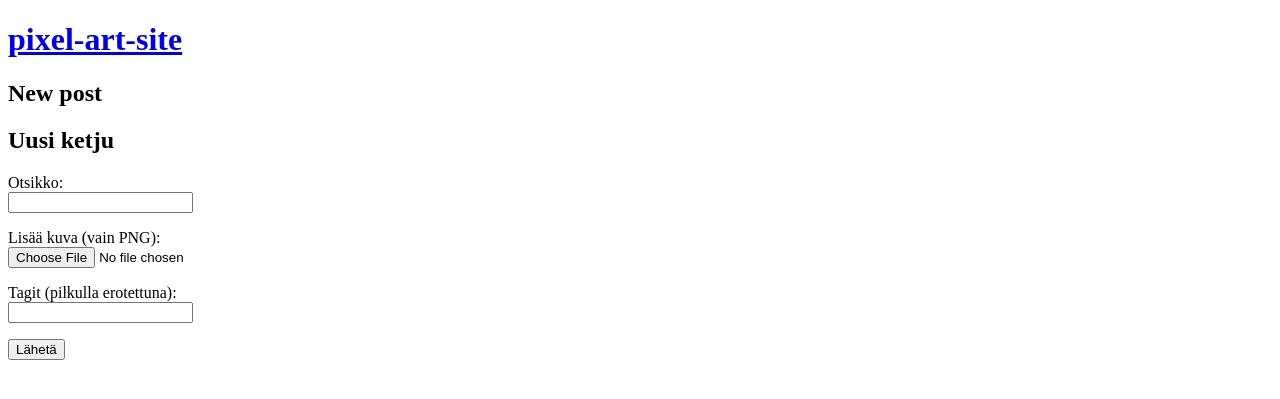
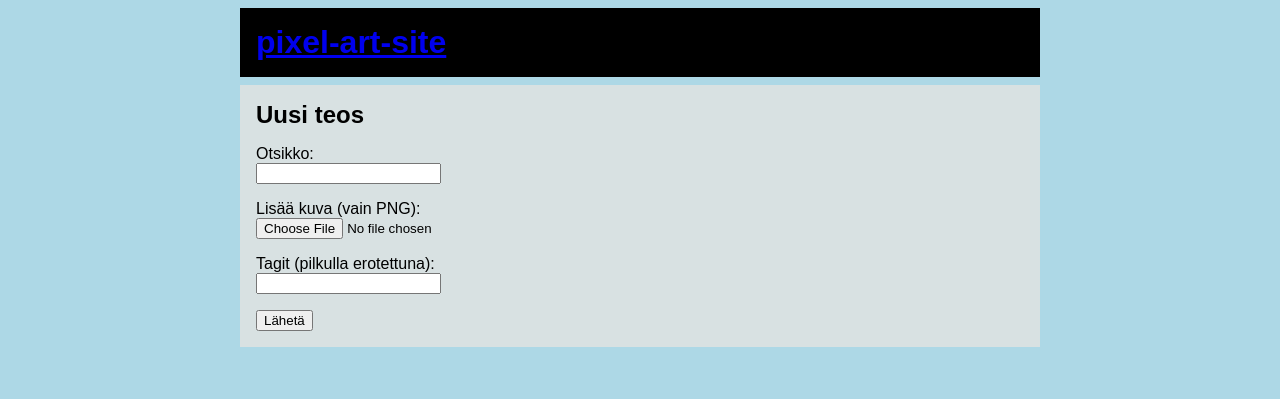
Before and after one commit to Feycry/pixel-art-site, a Flask app: page /submit in a window 1280 px wide. Shown: the top 399 px of the page. Run offline with Flask 3, Linux system fonts and the light colour scheme; the visitor is signed in with stand-in values (Sample User, id 1).

Commit message:
Added basic css

```diff
--- /dev/null
+++ b/static/main.css
@@ -0,0 +1,48 @@
+body {
+    margin: auto;
+    max-width: 50em;
+    font-family: sans-serif;
+    background-color: lightblue;
+}
+
+h1, h2 {
+    margin: 0;
+}
+
+
+.header {
+    background-color: black;
+    color: red;
+    padding: 1em;
+    margin: 0.5em 0;
+}
+
+.nav {
+    background-color: lightgrey;
+    padding: 0.5em;
+    margin: 0.5em 0;
+}
+
+.content {
+    background-color: rgb(216, 225, 226);
+    padding: 1em;
+    margin: 0.5em 0;
+}
+
+.art {
+    background-color: rgb(216, 225, 226);
+    padding: 1em;
+    margin: 0.5em 0;
+}
+
+.comment {
+    border: 2px solid black;
+    margin: 1em;
+    padding: 0.2em 0.5em;
+}
+
+.new_comment {
+    border: 2px solid rgb(206, 129, 129);
+    margin: 1em;
+    padding: 0.2em 0.5em;
+}
--- a/templates/edit.html
+++ b/templates/edit.html
@@ -2,11 +2,16 @@
 <html>
 
 <head>
+  <link rel="stylesheet" href="/static/main.css">
   <title>Viestin muokkaus</title>
 </head>
 
 <body>
+  <div class="header">
     <h1><a href="/">pixel-art-site</a></h1>
+  </div>
+
+  <div class="content">
     <h2>Viestin muokkaus</h2>
 
     {% for message in get_flashed_messages() %}
@@ -23,6 +28,7 @@
       </p>
       <input type="submit" value="Lähetä" />
     </form>
+  </div>
 </body>
 
 </html>
--- a/templates/login.html
+++ b/templates/login.html
@@ -2,11 +2,16 @@
 <html>
 
 <head>
+  <link rel="stylesheet" href="/static/main.css">
   <title>Kirjaudu sisään</title>
 </head>
 
 <body>
+  <div class="header">
     <h1><a href="/">pixel-art-site</a></h1>
+  </div>
+
+  <div class="content">
     <h2>Kirjaudu sisään</h2>
 
     {% for message in get_flashed_messages() %}
@@ -33,6 +38,7 @@
     <p>
       <a href="/">Etusivulle</a>
     </p>
+  </div>
 </body>
 
 </html>
--- a/templates/register.html
+++ b/templates/register.html
@@ -2,11 +2,16 @@
 <html>
 
 <head>
+  <link rel="stylesheet" href="/static/main.css">
   <title>Luo tunnus</title>
 </head>
 
 <body>
+  <div class="header">
     <h1><a href="/">pixel-art-site</a></h1>
+  </div>
+
+  <div class="content">
     <h2>Luo tunnus</h2>
 
     {% for message in get_flashed_messages() %}
@@ -36,6 +41,7 @@
     <p>
       <a href="/">Etusivulle</a>
     </p>
+  </div>
 </body>
 
 </html>
--- a/templates/remove.html
+++ b/templates/remove.html
@@ -2,11 +2,16 @@
 <html>
 
 <head>
+  <link rel="stylesheet" href="/static/main.css">
   <title>Viestin poisto</title>
 </head>
 
 <body>
+  <div class="header">
     <h1><a href="/">pixel-art-site</a></h1>
+  </div>
+
+  <div class="content">
     <h2>Viestin poisto</h2>
 
     {% for message in get_flashed_messages() %}
@@ -23,6 +28,7 @@
       <input type="submit" name="continue" value="Jatka" />
       <input type="submit" name="cancel" value="Peruuta" />
     </form>
+  </div>
 </body>
 
 </html>
--- a/templates/submit.html
+++ b/templates/submit.html
@@ -2,12 +2,17 @@
 <html>
 
 <head>
-  <title>New post</title>
+  <link rel="stylesheet" href="/static/main.css">
+  <title>Uusi teos</title>
 </head>
 
 <body>
+  <div class="header">
     <h1><a href="/">pixel-art-site</a></h1>
-  <h2>New post</h2>
+  </div>
+
+  <div class="content">
+    <h2>Uusi teos</h2>
 
     {% for message in get_flashed_messages() %}
     <p>
@@ -16,7 +21,6 @@
     {% endfor %}
 
     {% if session.user_id %}
-  <h2>Uusi ketju</h2>
 
     <form action="/new_post" method="post" enctype="multipart/form-data">
       <input type="hidden" name="csrf_token" value="{{ session.csrf_token }}" />
@@ -37,6 +41,7 @@
     {% else %}
     <a href="/login">Log in to create a new post</a>
     {% endif %}
+  </div>
 </body>
 
 </html>
```
Also changed, not shown: templates/index.html (+9 -3 lines), templates/post.html (+10 -0 lines), templates/user.html (+12 -0 lines). Lines whose indentation alone changed are shown as unchanged.
